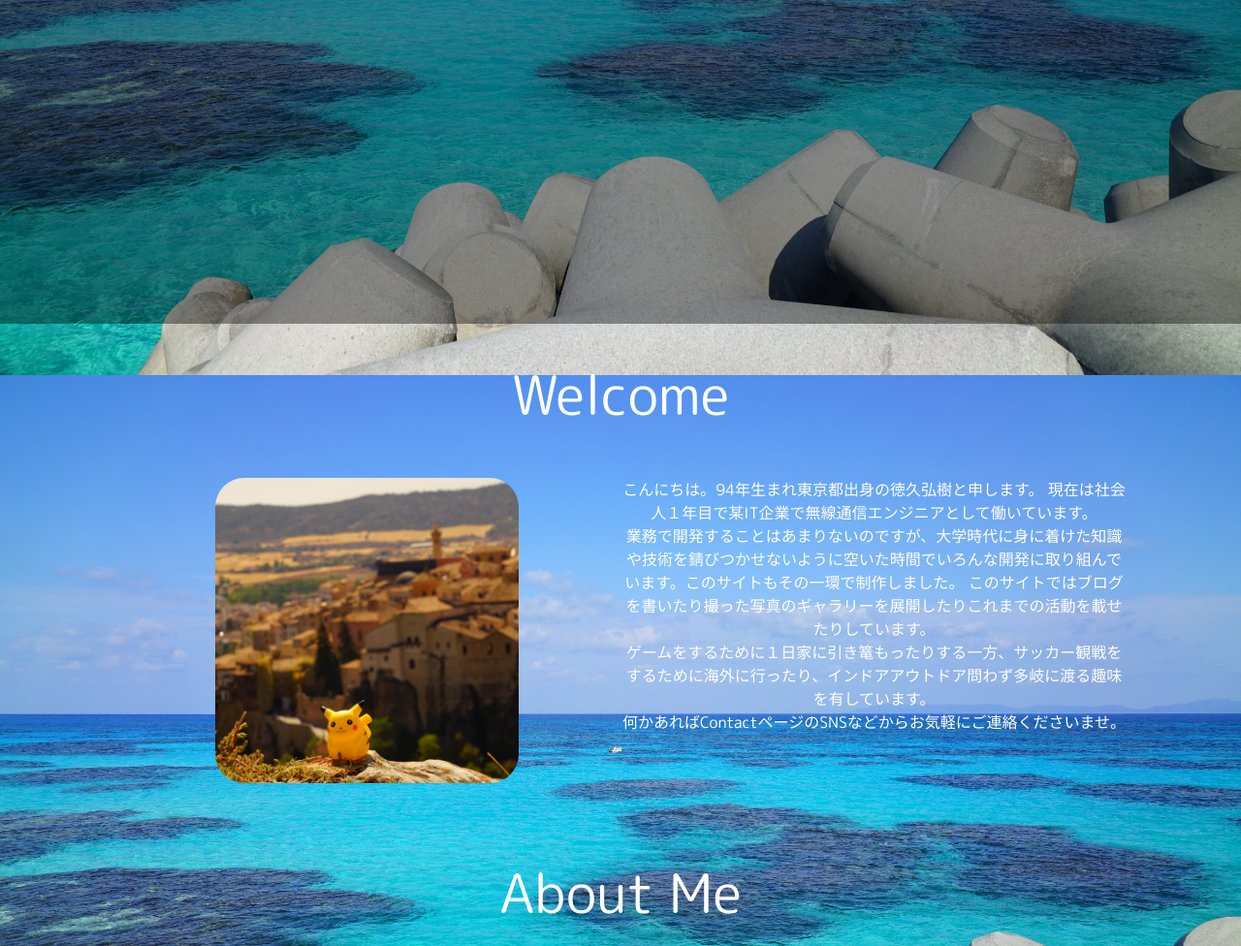
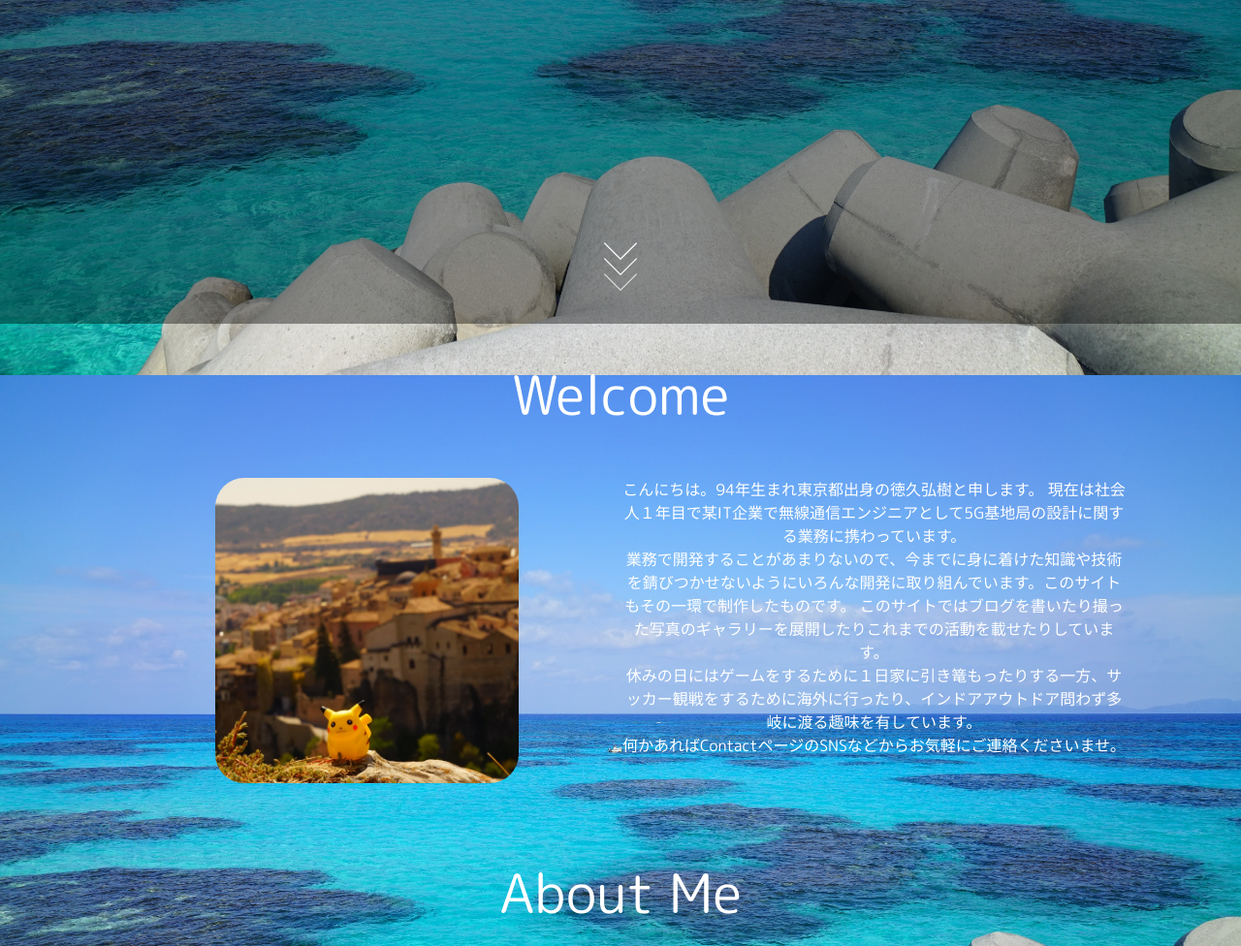
Before and after one commit to TokuhisaH/MyPortfolio, a Django app: page / in a window 1280 px wide. Shown: the part 466-1442 px from the top of the page at 97% size. Run offline with Django 3.2, Linux system fonts and the light colour scheme; some libraries are stand-ins or nearby versions.

Commit message:
little fix

```diff
--- a/static/base.css
+++ b/static/base.css
@@ -1,8 +1,6 @@
 @import url('https://fonts.googleapis.com/css?family=M+PLUS+Rounded+1c');
 body{
  font-family: 'M PLUS Rounded 1c', sans-serif;
-  position: relative;
-  height: 100%;
   }
 
 html {
--- a/templates/home.html
+++ b/templates/home.html
@@ -16,10 +16,10 @@
       <div class ="home-welcome-contents">
         <img src="{% static 'img/pikachu.jpg' %}" alt="pikachu"/>
         <p>こんにちは。94年生まれ東京都出身の徳久弘樹と申します。
-        現在は社会人１年目で某IT企業で無線通信エンジニアとして働いています。<br>
-        業務で開発することはあまりないのですが、大学時代に身に着けた知識や技術を錆びつかせないように空いた時間でいろんな開発に取り組んでいます。このサイトもその一環で制作しました。
+        現在は社会人１年目で某IT企業で無線通信エンジニアとして5G基地局の設計に関する業務に携わっています。<br>
+        業務で開発することがあまりないので、今までに身に着けた知識や技術を錆びつかせないようにいろんな開発に取り組んでいます。このサイトもその一環で制作したものです。
         このサイトではブログを書いたり撮った写真のギャラリーを展開したりこれまでの活動を載せたりしています。<br>
-        ゲームをするために１日家に引き篭もったりする一方、サッカー観戦をするために海外に行ったり、インドアアウトドア問わず多岐に渡る趣味を有しています。<br>
+        休みの日にはゲームをするために１日家に引き篭もったりする一方、サッカー観戦をするために海外に行ったり、インドアアウトドア問わず多岐に渡る趣味を有しています。<br>
         何かあればContactページのSNSなどからお気軽にご連絡くださいませ。
         </p>
       </div>
```
